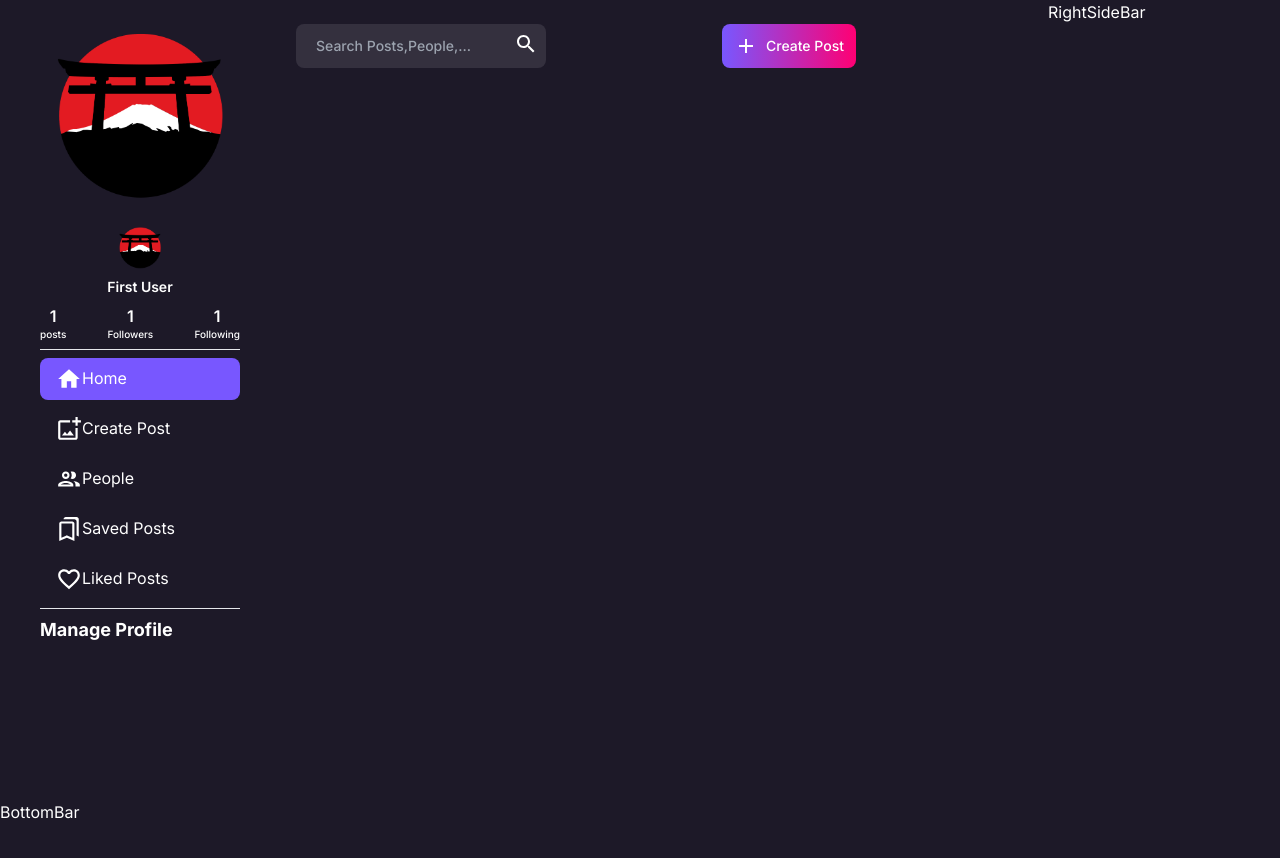
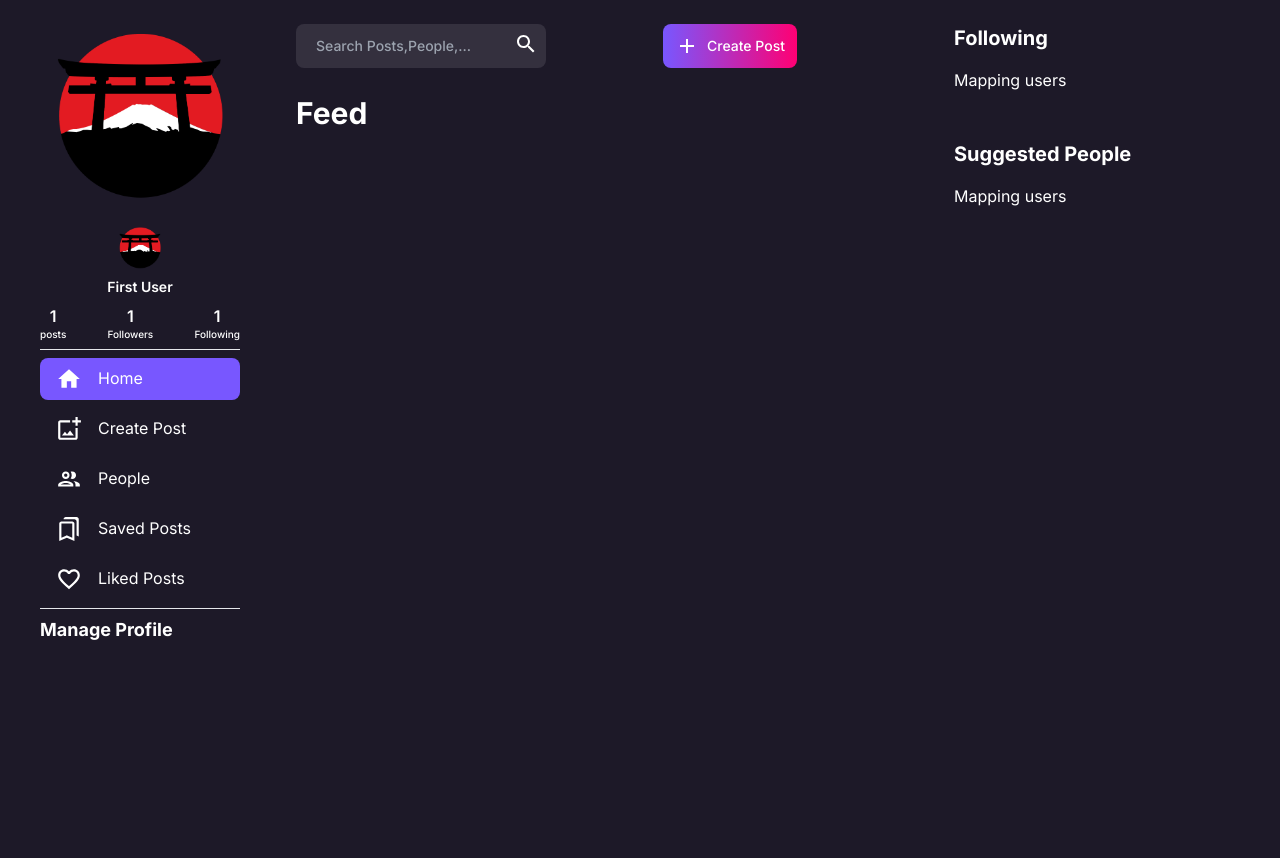
Before and after one commit to gokusabu/KizuNet, a Next.js app: page / in a window 1280 px wide. Shown: the top 858 px of the page. Before the commit the page ends 824 px from the top, so only its background shows below. Built offline with nearby package versions, Linux system fonts and the light colour scheme; no server answers.

Commit message:
bottom bar menu and right side bar

```diff
--- a/app/components/layout/BottomBar.jsx
+++ b/app/components/layout/BottomBar.jsx
@@ -1,9 +1,24 @@
-import React from 'react'
+"use client"
+
+import { sidebarLinks } from "@constants"
+import Link from "next/link"
+import { usePathname } from "next/navigation"
 
 const BottomBar = () => {
-  return (
-    <div>BottomBar</div>
-  )
+  const pathname = usePathname()
+return (
+  <div className="flex bottom-0 z-20 w-full bg-dark-1 px-6 py-3 items-center justify-between md:hidden">
+      {sidebarLinks.map((link)=>{
+          const isActive = pathname === link.route
+
+          return(
+              <Link key={link.label} href={link.route} className={`flex gap-2 items-center rounded-lg py-2 px-4 ${isActive && "bg-purple-1"}`}>
+              {link.icon}<p className="text-small-medium text-light-1 max-sm:hidden">{link.label}</p>
+              </Link>
+          )
+      })}
+  </div>
+)
 }
 
 export default BottomBar
--- a/app/components/layout/MainContainer.jsx
+++ b/app/components/layout/MainContainer.jsx
@@ -1,10 +1,26 @@
-
+"use client"
+import { usePathname } from 'next/navigation'
 import TopBar from './TopBar'
+import { pageTitles } from '@constants';
 
 const MainContainer = ({children}) => {
+  const currentPath = usePathname()
+
+  const regex = /^\/([^\/]+)/;
+  const firstPath =  currentPath.match(regex) ? currentPath.match(regex)[0] : currentPath
+
+  // getting title of the current path
+  const title = pageTitles.find((page)=>page.url === firstPath)?.title || ''
   return (
     <section className='flex flex-col flex-1 max-w-3xl px-4 md:px-10 lg:px-4 xl-px-20'>
       <TopBar/>
+      <div className='mt-6 mb-20'>
+        <h1 className='mb-5 text-heading2-bold max-sm:text-heading3-bold text-light-1 '>{title}
+        </h1>
+        <div className='h-screen overflow-y-scroll custom-scrollbar'>
+          {children}
+        </div>
+      </div>
     </section>
   )
 }
--- a/app/components/layout/Menu.jsx
+++ b/app/components/layout/Menu.jsx
@@ -12,7 +12,7 @@
             const isActive = pathname === link.route
 
             return(
-                <Link key={link.label} href={link.route} className={`flex start-4 justify-start rounded-lg py-2 px-4 ${isActive && "bg-purple-1"}`}>
+                <Link key={link.label} href={link.route} className={`flex gap-4 justify-start rounded-lg py-2 px-4 ${isActive && "bg-purple-1"}`}>
                 {link.icon}<p className="text-light-1">{link.label}</p>
                 </Link>
             )
--- a/app/components/layout/RightSideBar.jsx
+++ b/app/components/layout/RightSideBar.jsx
@@ -2,7 +2,17 @@
 
 const RightSideBar = () => {
   return (
-    <div>RightSideBar</div>
+    <div className='sticky right-0 top-0 z-20 h-screen w-[300] xl:w-[350px] flex flex-col gap-12 overflow-auto pl-6 pr-10 py-6 max-lg:hidden'>
+      <div className='flex flex-col gap-4'>
+        <h4 className='text-heading4-bold text-light-1'>Following</h4>
+        <div className='flex flex-col gap-4'>Mapping users</div>
+      </div>
+      <div className='flex flex-col gap-4'>
+        <h4 className='text-heading4-bold text-light-1'>Suggested People</h4>
+        <div className='flex flex-col gap-4'>Mapping users</div>
+      </div>
+
+    </div>
   )
 }
 
```
